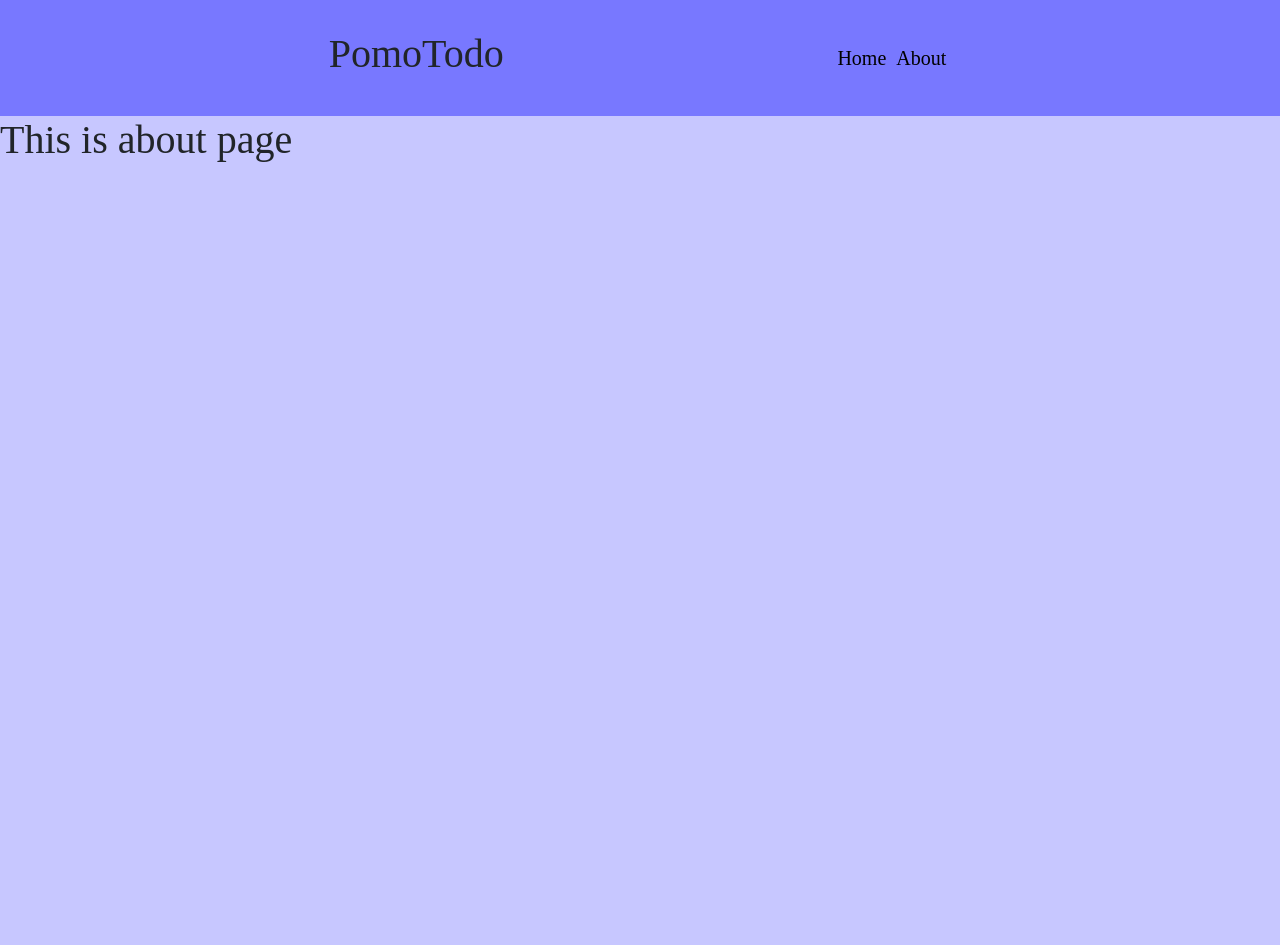
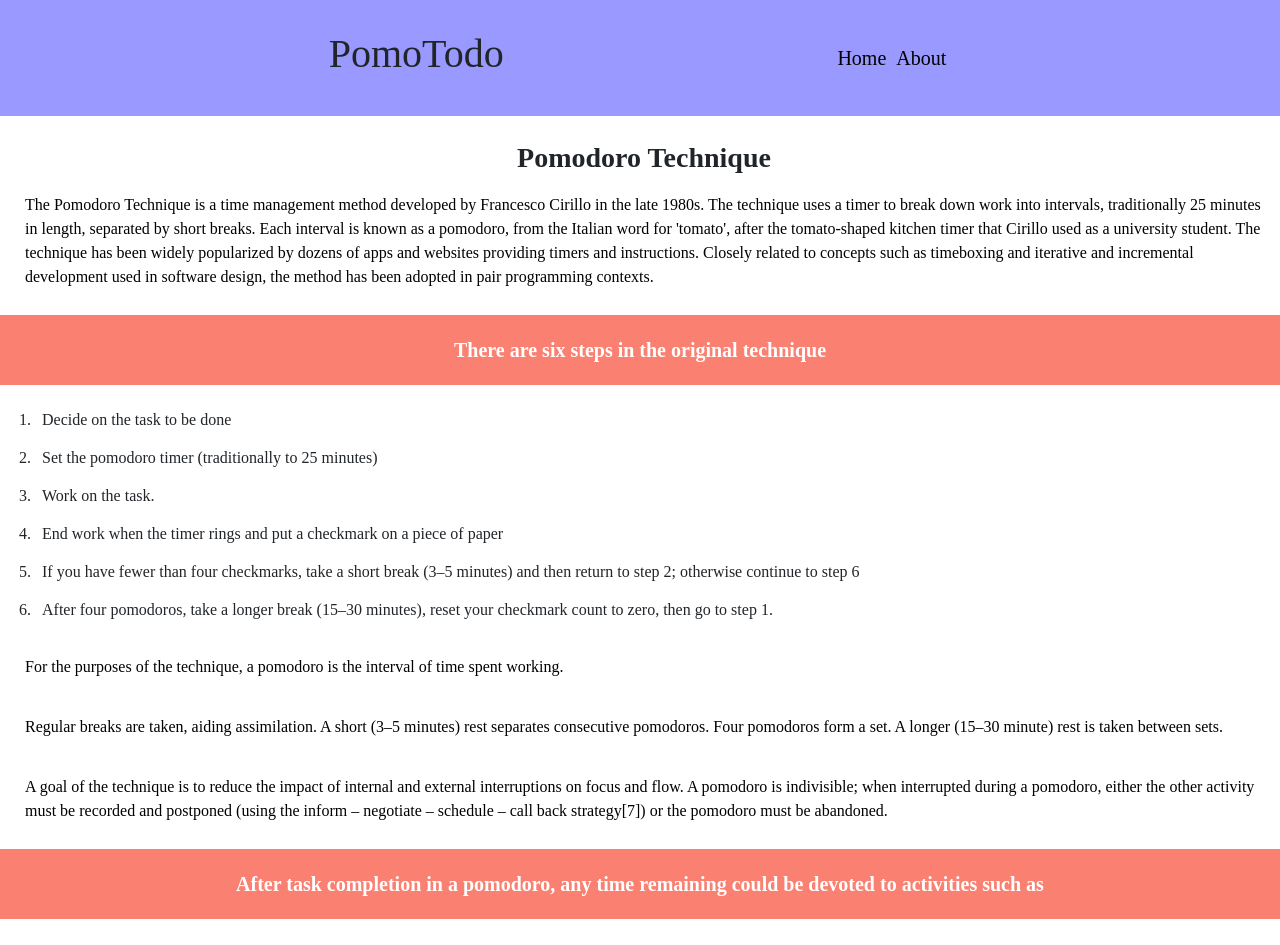
Before and after one commit to mKimp/PomoTodo, a React (Create React App) app: page /about in a window 1280 px wide. Shown: the top 945 px of the page. Before the commit the page ends 800 px from the top, so only its background shows below. Built offline with nearby package versions, Linux system fonts and the light colour scheme; a web font is replaced by a local one; what moment-duration-format would draw is missing.

Commit message:
add about page

```diff
--- a/src/App.css
+++ b/src/App.css
@@ -8,7 +8,6 @@
 }
 body {
   min-height: 100vh;
-  background-color: rgba(0, 0, 255, 0.22);
   font-family: "Della Respira", serif;
 }
 
--- a/src/components/About.js
+++ b/src/components/About.js
@@ -1,9 +1,66 @@
 import React from 'react'
 
 function About() {
+    const pStyle = {
+        backgroundColor: "white",
+        color:"black",
+        display:"flex",
+        justifyContent: "flex-start",
+        fontSize:"16px",
+        fontWeight: "normal",
+        padding:"10px",
+        paddingLeft:"25px",
+    };
+
+    const hStyle = {
+        display:"flex",
+        marginLeft:"8px",
+        paddingTop:"25px",
+        fontWeight: "bold",
+        justifyContent:"center",
+    }
+
+    const uStyle = {
+        display:"flex",
+        flexDirection: "column",
+        alignItems: "flex-start",
+        paddingLeft:"35px",
+        backgroundColor:"white"
+    }
+
     return (
         <div>
-            <h1>This is about page</h1>
+            <main  style={{backgroundColor:"white"}}>
+                <section>
+                    <h3 style={hStyle}>Pomodoro Technique</h3>
+                    <p style={pStyle}> The Pomodoro Technique is a time management method developed by Francesco Cirillo in the late 1980s. The technique uses a timer to break down work into intervals, traditionally 25 minutes in length, separated by short breaks. Each interval is known as a pomodoro, from the Italian word for 'tomato', after the tomato-shaped kitchen timer that Cirillo used as a university student.
+                        The technique has been widely popularized by dozens of apps and websites providing timers and instructions. Closely related to concepts such as timeboxing and iterative and incremental development used in software design, the method has been adopted in pair programming contexts.
+                    </p>
+                </section>
+                <section>
+                    <p>There are six steps in the original technique</p>
+                    <ol style={uStyle}>
+                        <li>Decide on the task to be done</li>
+                        <li>Set the pomodoro timer (traditionally to 25 minutes)</li>
+                        <li>Work on the task.</li>
+                        <li>End work when the timer rings and put a checkmark on a piece of paper</li>
+                        <li>If you have fewer than four checkmarks, take a short break (3–5 minutes) and then return to step 2; otherwise continue to step 6</li>
+                        <li>After four pomodoros, take a longer break (15–30 minutes), reset your checkmark count to zero, then go to step 1.</li>
+                    </ol>
+                    <p style={pStyle}>For the purposes of the technique, a pomodoro is the interval of time spent working.</p>
+                    <p style={pStyle}>Regular breaks are taken, aiding assimilation. A short (3–5 minutes) rest separates consecutive pomodoros. Four pomodoros form a set. A longer (15–30 minute) rest is taken between sets.</p>
+                    <p style={pStyle}>A goal of the technique is to reduce the impact of internal and external interruptions on focus and flow. A pomodoro is indivisible; when interrupted during a pomodoro, either the other activity must be recorded and postponed (using the inform – negotiate – schedule – call back strategy[7]) or the pomodoro must be abandoned.</p>
+                    <p>After task completion in a pomodoro, any time remaining could be devoted to activities such as</p>
+                    <ol>
+                        <li>Review and edit the work just completed.</li>
+                        <li>Review the activities from a learning point of view: What did I learn? What could I do better or differently?</li>
+                        <li>Review the list of upcoming tasks for the next planned Pomodoro time blocks, and start reflecting on or updating those tasks.</li>
+                    </ol>
+                 </section>
+            </main>
+            <footer>
+                <p style={{ display: "block", textAlign: "center", backgroundColor:"rgba(0, 0, 255, 0.4)", margin:"0"}}>The information is from Wiki. Please refer to <a href="https://en.wikipedia.org/wiki/Pomodoro_Technique"> Wiki</a> for more information</p>
+            </footer>
         </div>
     )
 }
```
